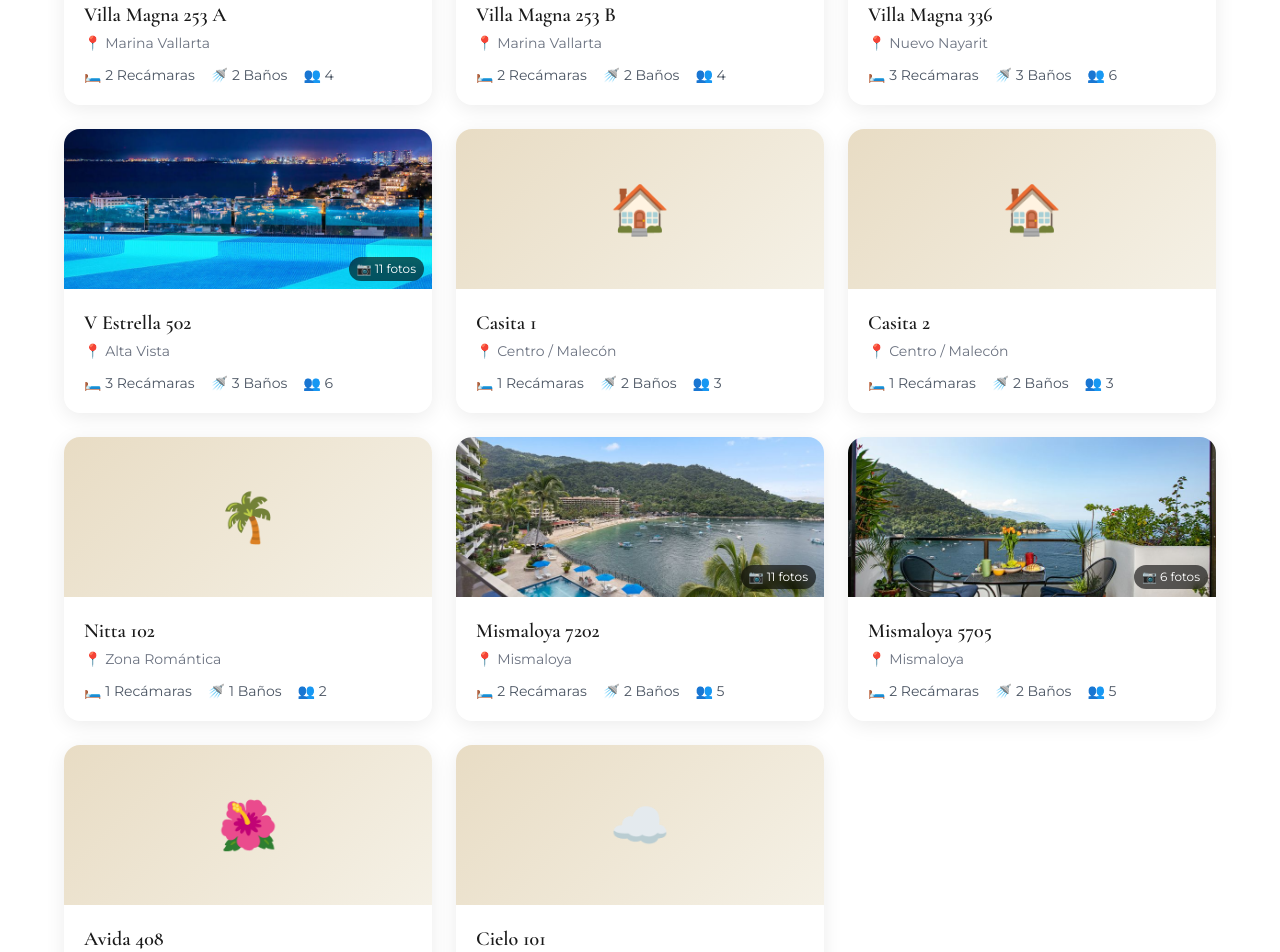
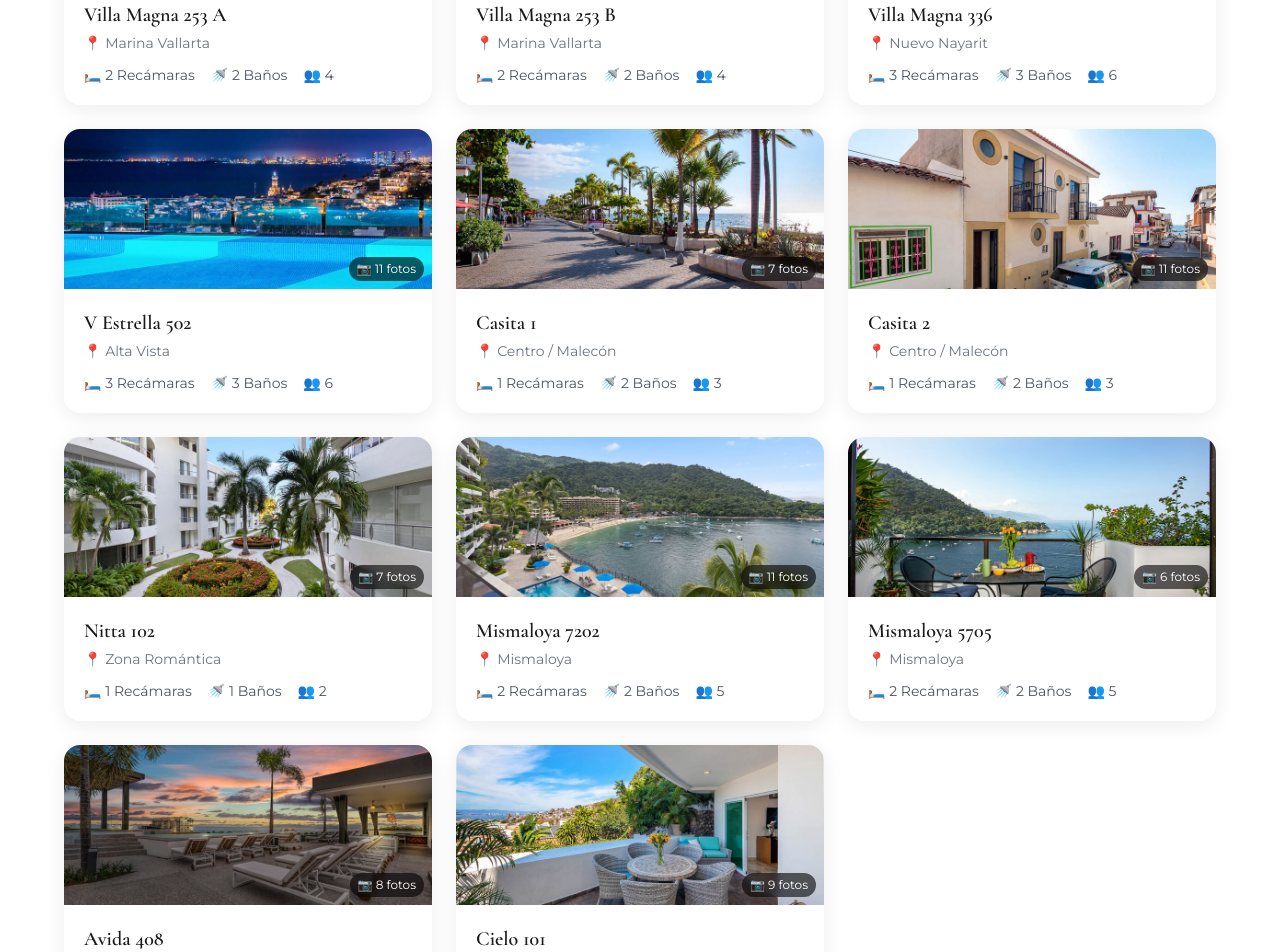
Before and after one commit to Pvrolomx/castle-checkin, a Next.js app: page / in a window 1280 px wide. Shown: the part 900-1852 px from the top of the page. Built offline with nearby package versions, Linux system fonts and the light colour scheme.

Commit message:
fix: replace remaining 5 emoji placeholders with real photos (casita1, casita2, nitta, avida, cielo)

```diff
--- a/app/page.js
+++ b/app/page.js
@@ -119,13 +119,13 @@ const PROPERTIES = [
   { id: 'villa-magna-253b', name: 'Villa Magna 253 B', location: 'Marina Vallarta', beds: 2, baths: 2, guests: 4, photo: '/properties/villa-magna-253b.jpg' },
   { id: 'villa-magna-336', name: 'Villa Magna 336', location: 'Nuevo Nayarit', beds: 3, baths: 3, guests: 6, photo: '/properties/villa-magna-336.jpg' },
   { id: 'estrella-502', name: 'V Estrella 502', location: 'Alta Vista', beds: 3, baths: 3, guests: 6, photo: '/properties/estrella-502.jpg' },
-  { id: 'casita-1', name: 'Casita 1', location: 'Centro / Malecón', beds: 1, baths: 2, guests: 3, image: '🏠' },
-  { id: 'casita-2', name: 'Casita 2', location: 'Centro / Malecón', beds: 1, baths: 2, guests: 3, image: '🏠' },
-  { id: 'nitta-102', name: 'Nitta 102', location: 'Zona Romántica', beds: 1, baths: 1, guests: 2, image: '🌴' },
+  { id: 'casita-1', name: 'Casita 1', location: 'Centro / Malecón', beds: 1, baths: 2, guests: 3, photo: '/properties/casita-1.jpg' },
+  { id: 'casita-2', name: 'Casita 2', location: 'Centro / Malecón', beds: 1, baths: 2, guests: 3, photo: '/properties/casita-2.jpg' },
+  { id: 'nitta-102', name: 'Nitta 102', location: 'Zona Romántica', beds: 1, baths: 1, guests: 2, photo: '/properties/nitta-102.jpg' },
   { id: 'mismaloya-7202', name: 'Mismaloya 7202', location: 'Mismaloya', beds: 2, baths: 2, guests: 5, photo: '/properties/mismaloya-7202.jpg' },
   { id: 'mismaloya-5705', name: 'Mismaloya 5705', location: 'Mismaloya', beds: 2, baths: 2, guests: 5, photo: '/properties/mismaloya-5705.jpg' },
-  { id: 'avida-408', name: 'Avida 408', location: 'Fluvial Vallarta', beds: 2, baths: 2, guests: 3, image: '🌺' },
-  { id: 'cielo-101', name: 'Cielo 101', location: 'Alta Vista', beds: 2, baths: 2, guests: 4, image: '☁️' },
+  { id: 'avida-408', name: 'Avida 408', location: 'Fluvial Vallarta', beds: 2, baths: 2, guests: 3, photo: '/properties/avida-408.jpg' },
+  { id: 'cielo-101', name: 'Cielo 101', location: 'Alta Vista', beds: 2, baths: 2, guests: 4, photo: '/properties/cielo-101.jpg' },
 ]
 
 const TEXTS = {
```
